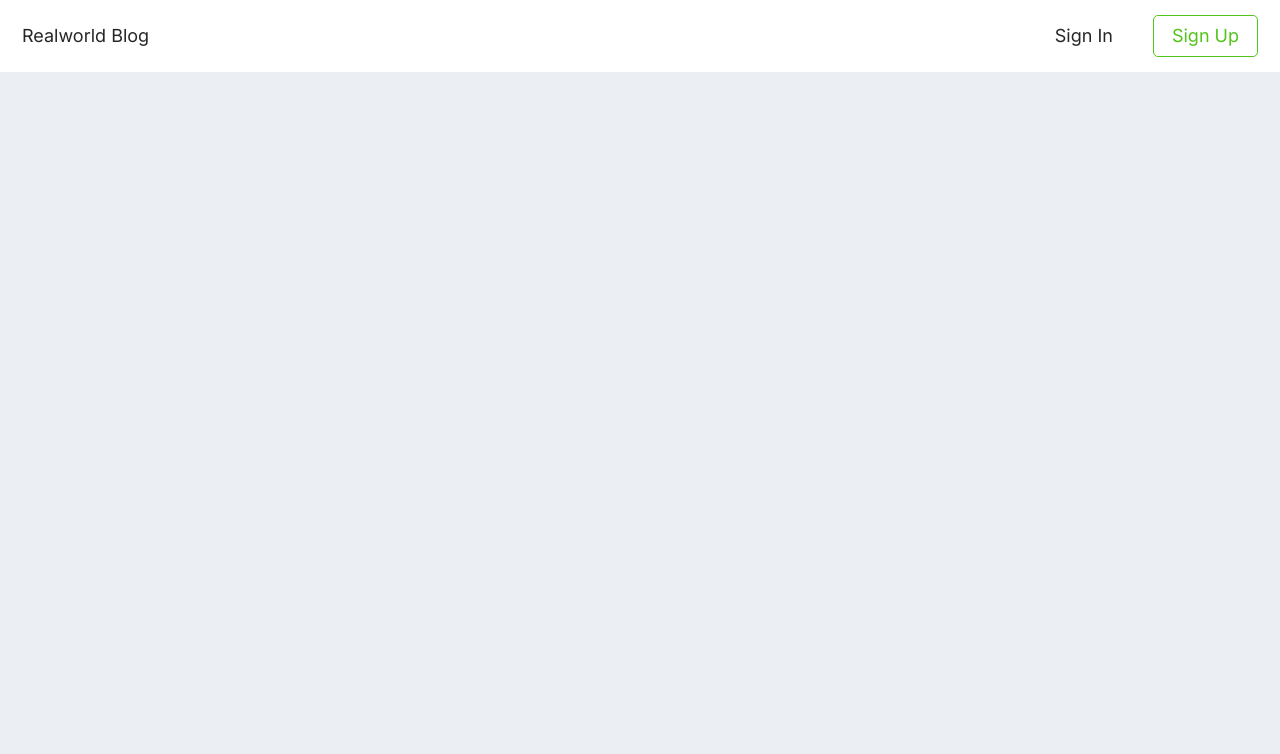
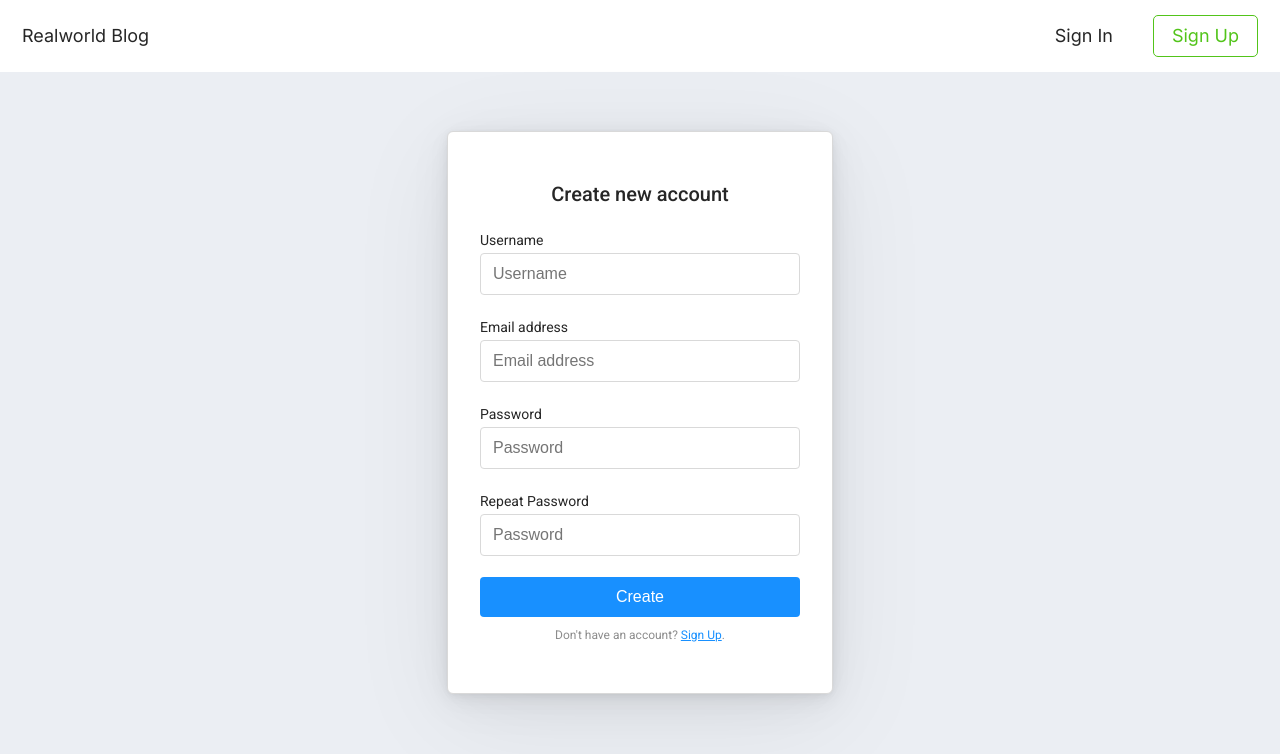
Before and after one commit to miawue/JM_FinalBlog, a React (Create React App) app: page /sign-in in a window 1280 px wide. Shown: the top 754 px of the page. Built offline with nearby package versions, Linux system fonts and the light colour scheme.

Commit message:
Added routs for AccManager

```diff
--- a/src/components/AccountManager/index.js
+++ b/src/components/AccountManager/index.js
@@ -50,9 +50,22 @@ const AccountManager = ({agreement = false, link = true}) => {
     }
 
     const renderLink = () => {
-        return (
-            <p className='sign-in-text'>Already have an account? <Link to="/sign-in" className='sign-in-link'>Sign In</Link></p>
-        )
+
+        if (window.location.pathname === '/create-acc') {
+            return (
+                <p className='sign-in-text'>
+                    Already have an account? <Link to="/sign-in" className='sign-in-link'>Sign In</Link>.
+                </p>
+            )
+        }
+
+        if (window.location.pathname === '/sign-in') {
+            return (
+                <p className='sign-in-text'>
+                    Don't have an account? <Link to="/create-acc" className='sign-in-link'>Sign Up</Link>.
+                </p>
+            )
+        }
     }
 
     const renderFields = () => {
--- a/src/components/App.js
+++ b/src/components/App.js
@@ -22,7 +22,9 @@ const App = () => {
             <Route path="/article" element={<Article renderArticleContent={ArticleContent}/>} />
             <Route path="/article-create" element={<ArticleManager />} />
             <Route path="/article-edit" element={<ArticleManager />} />
-            <Route path="/create-acc" element={<AccountManager />} />
+            <Route path="/create-acc" element={<AccountManager agreement={true}/>} />
+            <Route path="/sign-in" element={<AccountManager />} />
+            <Route path="/edit-acc" element={<AccountManager link={false}/>} />
           </Routes>
 
       </BrowserRouter>
```
